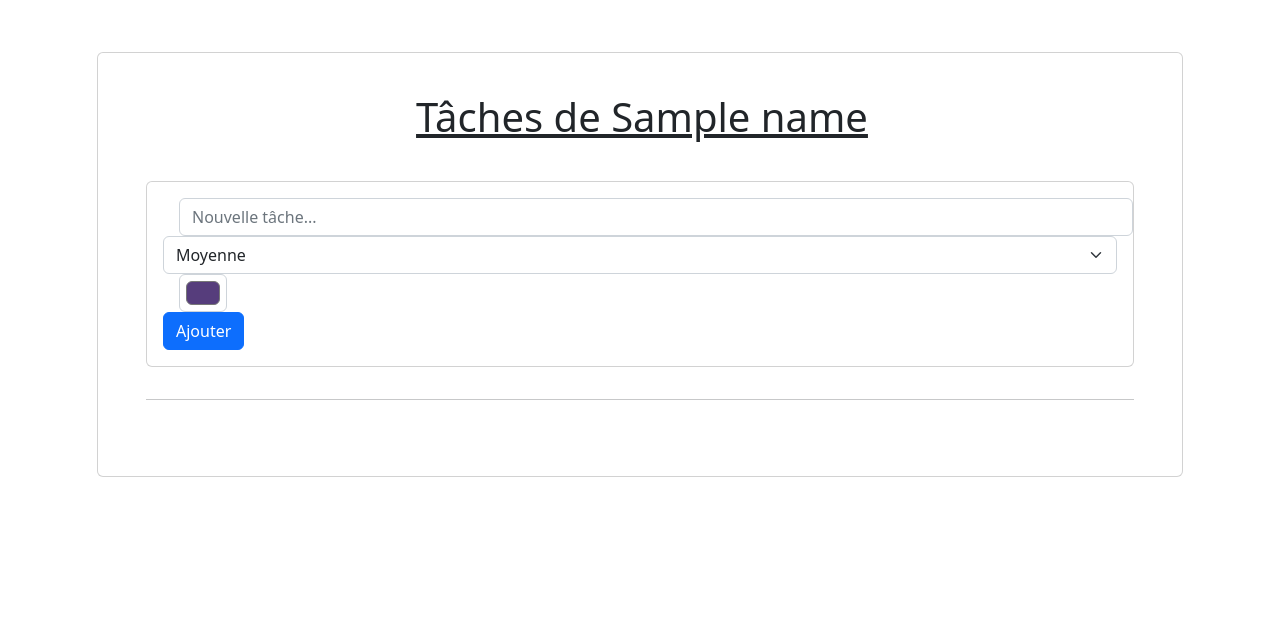
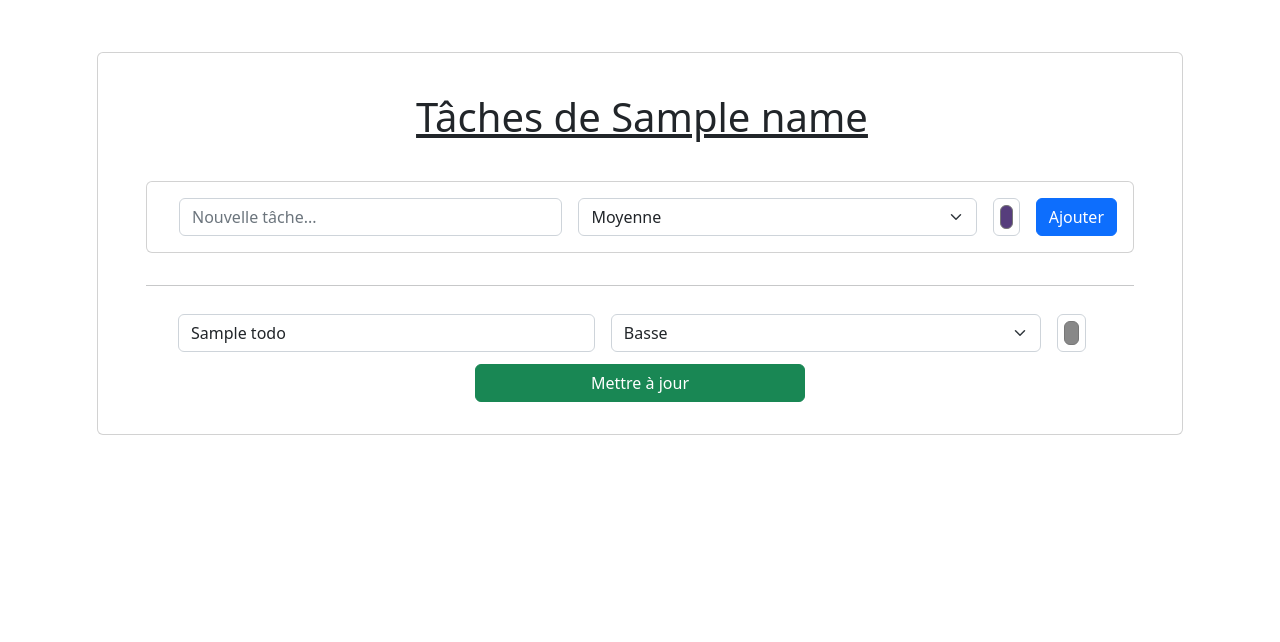
Before and after one commit to yannickcharron/4D6.H23, a Symfony app: template templates/todo/index.html.twig in a window 1280 px wide. Shown: the part 56-698 px from the top of the page. Run offline with Twig, Linux system fonts and the light colour scheme; the template is opened without the code that fills it: most values are stand-ins (such as "Sample title", 1, 10 or a date in 2020); some libraries are stand-ins or nearby versions.

Commit message:
Milieu du cours

```diff
--- a/src/Entity/TodoList.php
+++ b/src/Entity/TodoList.php
@@ -11,5 +11,8 @@ class TodoList {
         $this->todos[] = $todo;
     }
 
+    public function getTodos() {
+        return $this->todos;
+    }
 
 }
--- a/templates/todo/index.html.twig
+++ b/templates/todo/index.html.twig
@@ -15,6 +15,7 @@
 							<div class="card">
 								<div class="card-body">
                                     <form method="POST" action="{{ path('todo_add') }}">
+                                    <div class="d-flex flex-row align-items-center">
                                         <input name="txtTodoName" type="text" class="form-control mx-3" placeholder="Nouvelle tâche..." required>
                                         <select name="cboTodoPriority" class="form-select">
                                             <option value="low">Basse</option>
@@ -23,14 +24,24 @@
                                         </select>
                                         <input name="clpTodoColor" type="color" class="form-control form-control-color mx-3" value="#563D7C">
                                         <button type="submit" class="btn btn-primary">Ajouter</button>
+                                    </div>
                                     </form>
                                 </div>
 							</div>
 						</div>
 
 						<hr class="my-4">
+                        <form action="{{ path('todo_update') }}" method="POST">
+                        {% for todo in todolist.todos %}
                         <ul class="list-group list-group-horizontal rounded-0 bg-transparent">
                             <li class="list-group-item px-3 py-1 d-flex align-items-center flex-grow-1 border-0 bg-transparent">
+                                <input name="{{ 'txtTodo[' ~ loop.index0 ~ ']' }}" value="{{ todo.name }}" type="text" class="form-control mx-3" placeholder="Nouvelle tâche..." required>
+                                <select name="{{ 'cboPriority[' ~ loop.index0 ~ ']' }}" class="form-select">
+                                    <option {% if todo.priority == "low" %} selected {% endif %} value="low">Basse</option>
+                                    <option {% if todo.priority == "medium" %} selected {% endif %} value="medium">Moyenne</option>
+                                    <option {% if todo.priority == "high" %} selected {% endif %} value="high">Élevée</option>
+                                </select>
+                                <input name="{{ 'clpColor[' ~ loop.index0 ~ ']' }}" type="color" class="form-control form-control-color mx-3" value="{{ todo.color }}">
                             </li>
                             <li class="list-group-item ps-3 pe-0 py-1 rounded-0 border-0 bg-transparent">
                                 <div class="d-flex flex-row justify-content-end mb-1">
@@ -39,8 +50,11 @@
                                 </div>
                             </li>
                         </ul>
+                        {% endfor %}
                         <div class="d-flex flex-row justify-content-md-center my-2">
+                            <button type="submit" class="btn btn-success col-4 mx-3">Mettre à jour</button>
                         </div>
+                        </form>
 					</div>
 				</div>
 			</div>
```
Also changed, not shown: src/Controller/TodoController.php (+15 -2 lines), src/Entity/Todo.php (+12 -0 lines).
